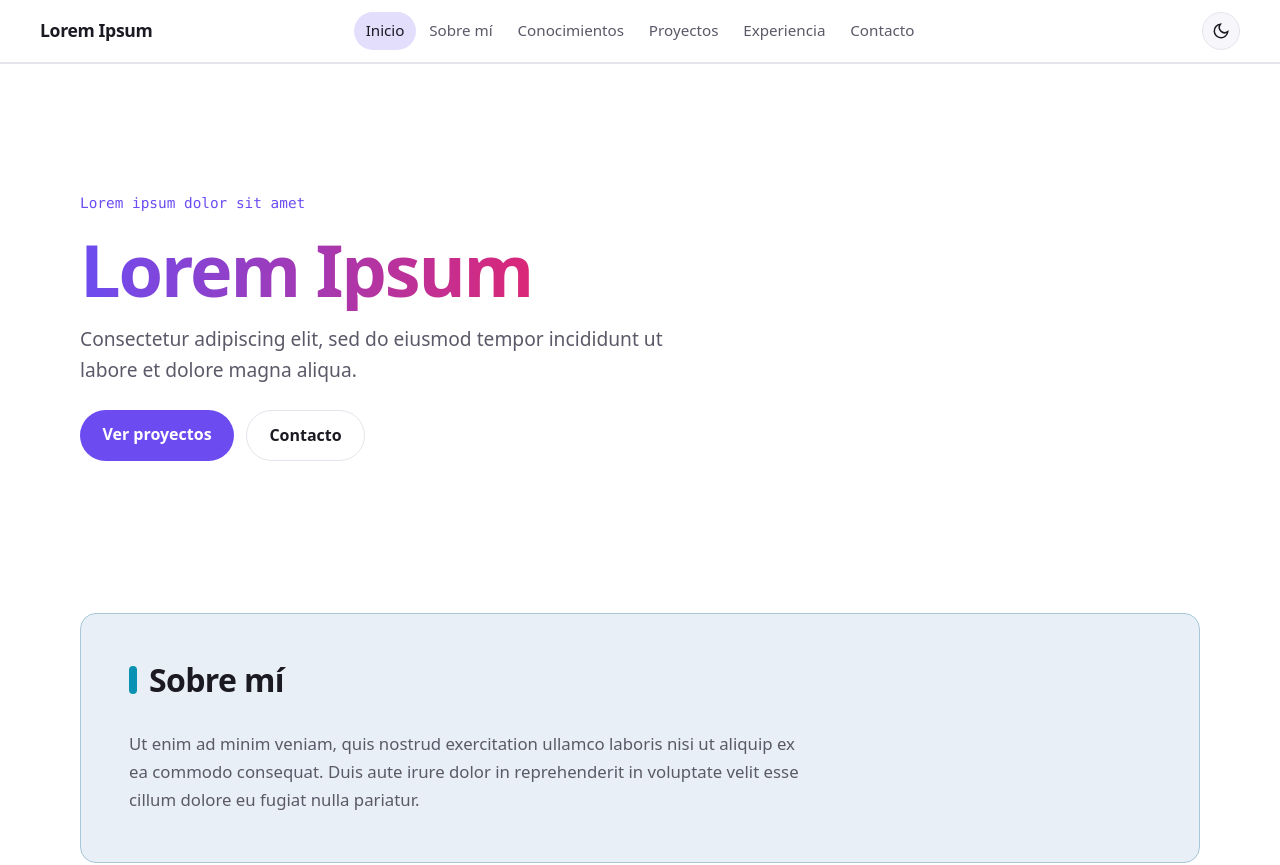
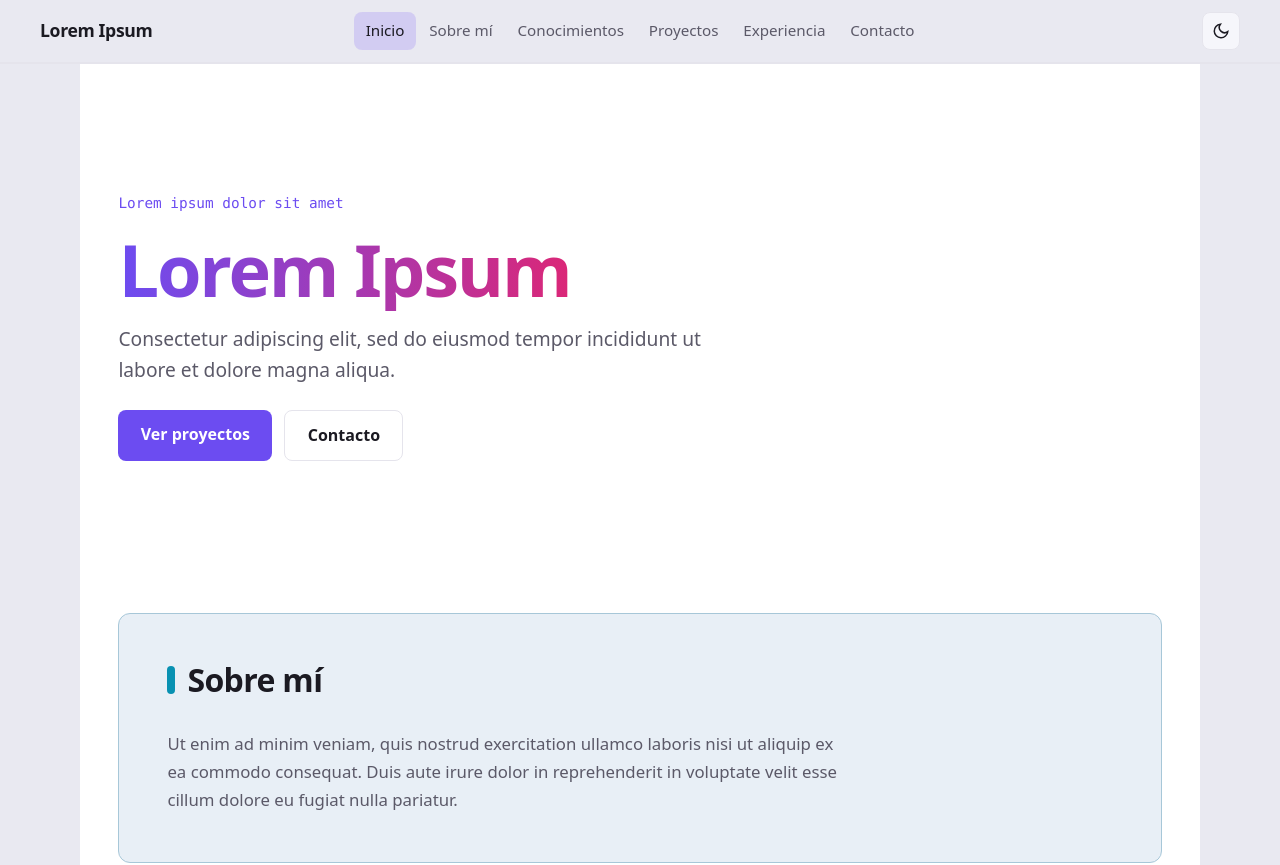
Before and after one commit to Sinbelisk/portfolio, a React (Vite) app: page / in a window 1280 px wide. Shown: the top 865 px of the page. Built offline with nearby package versions, Linux system fonts and the light colour scheme.

Commit message:
minor adjustments to style

```diff
--- a/src/Styles/App.module.css
+++ b/src/Styles/App.module.css
@@ -10,7 +10,9 @@
   display: flex;
   flex-direction: column;
   gap: clamp(2.5rem, 7vw, 5.5rem);
+  padding-inline: clamp(1rem, 3vw, 2.5rem);
   padding-block: clamp(2rem, 6vw, 4rem) clamp(4rem, 10vw, 7rem);
+  background: var(--content-bg);
 }
 
 .skipLink {
--- a/src/Styles/global.css
+++ b/src/Styles/global.css
@@ -1,9 +1,11 @@
 :root {
   color-scheme: light;
 
-  --font-sans: system-ui, 'Segoe UI', Roboto, sans-serif;
+  --font-sans: system-ui, "Segoe UI", Roboto, sans-serif;
   --font-mono: ui-monospace, Consolas, monospace;
 
+  --page-bg: #e9e9f1;
+  --content-bg: #ffffff;
   --bg: #ffffff;
   --surface: #f6f6fb;
   --text: #1b1a22;
@@ -19,23 +21,25 @@
   --accent-experience: #d97706;
   --accent-contact: #db2777;
 
-  --radius: 16px;
-  --radius-pill: 999px;
+  --radius: 12px;
+  --radius-pill: 8px;
   --content-width: 1120px;
   --header-height: 4rem;
 
   font: 16px/1.65 var(--font-sans);
   color: var(--text);
-  background: var(--bg);
+  background: var(--page-bg);
   font-synthesis: none;
   text-rendering: optimizeLegibility;
   -webkit-font-smoothing: antialiased;
   -moz-osx-font-smoothing: grayscale;
 }
 
-:root[data-theme='dark'] {
+:root[data-theme="dark"] {
   color-scheme: dark;
 
+  --page-bg: #07080c;
+  --content-bg: #12141c;
   --bg: #0e1016;
   --surface: #161923;
   --text: #f2f1f7;
@@ -64,7 +68,7 @@ html {
 body {
   margin: 0;
   min-height: 100svh;
-  background: var(--bg);
+  background: var(--page-bg);
   color: var(--text);
 }
 
```
Also changed, not shown: src/Styles/Components/ui/Section.module.css (+6 -6 lines).
